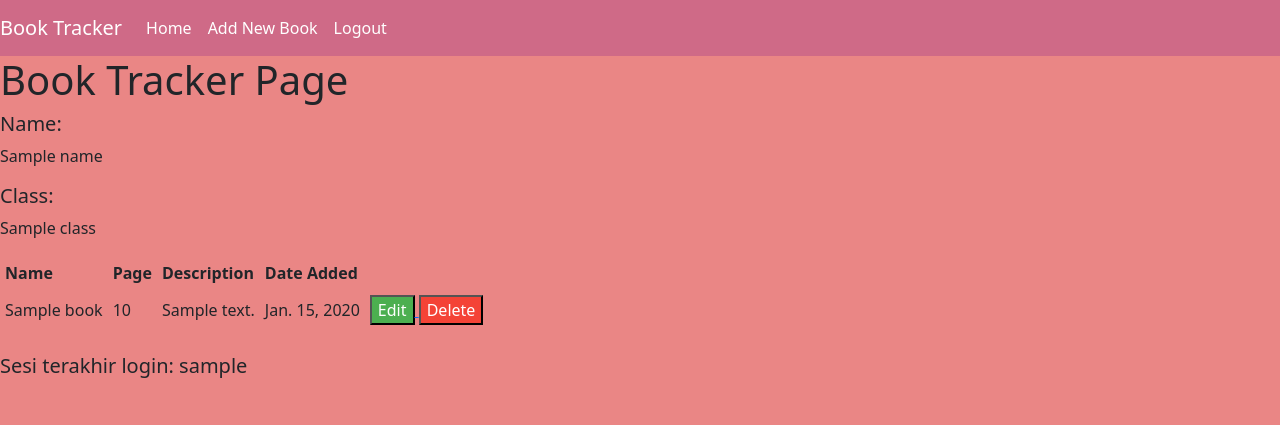
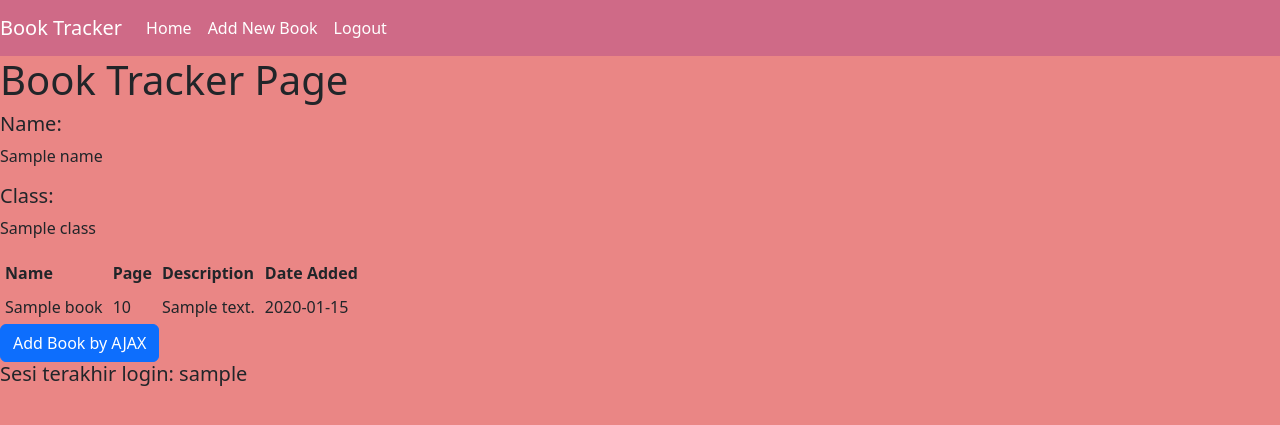
Before and after one commit to clvdyo/book-tracker, a Django app: template main/templates/main.html in a window 1280 px wide. Shown: the top 425 px of the page. Run offline with Django 5.2, Linux system fonts and the light colour scheme; tables that the repository leaves empty hold one stand-in row (values such as "Sample post"); the template is opened without the code that fills it: values that come from a table or form of the project are taken from there, most other values are stand-ins (such as "Sample title", 1, 10 or a date in 2020).

Commit message:
tutorial 5

```diff
--- a/main/templates/main.html
+++ b/main/templates/main.html
@@ -1,64 +1,5 @@
 {% extends 'base.html' %} {% block content %}
-<nav class="navbar navbar-expand-lg navbar-light bg-light]">
-  <a class="navbar-brand" href="#">Book Tracker</a>
-  <button class="navbar-toggler" type="button" data-toggle="collapse" data-target="#navbarSupportedContent" aria-controls="navbarSupportedContent" aria-expanded="false" aria-label="Toggle navigation">
-    <span class="navbar-toggler-icon"></span>
-  </button>
 
-  <div class="collapse navbar-collapse" id="navbarSupportedContent">
-    <ul class="navbar-nav mr-auto">
-      <li class="nav-item active">
-        <a class="nav-link" href="#">Home</a>
-      </li>
-      <li class="nav-item">
-        <a class="nav-link" href="{% url 'main:create_book' %}">Add New Book</a>
-      </li>
-      <li class="nav-item">
-        <a class="nav-link" href="{% url 'main:logout' %}">Logout</a> </li>
-    </ul>
-  </div>
-</nav>
-<h1>Book Tracker Page</h1>
-
-<h5>Name:</h5>
-<p>{{name}}</p>
-
-<h5>Class:</h5>
-<p>{{class}}</p>
-
-<table>
-  <tr>
-    <th>Name</th>
-    <th>Page</th>
-    <th>Description</th>
-    <th>Date Added</th>
-  </tr>
-
-  {% comment %} Berikut cara memperlihatkan data produk di bawah baris ini
-  {%endcomment %} {% for book in books %}
-  <tr>
-    <td>{{book.name}}</td>
-    <td>{{book.page}}</td>
-    <td>{{book.description}}</td>
-    <td>{{book.date_added}}</td>
-    <td>
-      <a href="{% url 'main:edit_book' book.pk %}">
-          <button class="btn-light">
-              Edit
-          </button>
-      </a>
-      <a href="{% url 'main:delete_book' book.pk %}">
-        <button class="btn-danger">
-            Delete
-        </button>
-      </a>
-    </td>
-  </tr>
-  {% endfor %}
-</table>
-
-<br />
-<h5>Sesi terakhir login: {{ last_login }}</h5>
 <style>
   body {
     background-color: #ea8685;
@@ -87,4 +28,116 @@
     color: white;
   }
 </style>
+
+<nav class="navbar navbar-expand-lg navbar-light bg-light]">
+  <a class="navbar-brand" href="#">Book Tracker</a>
+  <button class="navbar-toggler" type="button" data-toggle="collapse" data-target="#navbarSupportedContent" aria-controls="navbarSupportedContent" aria-expanded="false" aria-label="Toggle navigation">
+    <span class="navbar-toggler-icon"></span>
+  </button>
+
+  <div class="collapse navbar-collapse" id="navbarSupportedContent">
+    <ul class="navbar-nav mr-auto">
+      <li class="nav-item active">
+        <a class="nav-link" href="#">Home</a>
+      </li>
+      <li class="nav-item">
+        <a class="nav-link" href="{% url 'main:create_book' %}">Add New Book</a>
+      </li>
+      <li class="nav-item">
+        <a class="nav-link" href="{% url 'main:logout' %}">Logout</a> </li>
+    </ul>
+  </div>
+</nav>
+
+<h1>Book Tracker Page</h1>
+
+<h5>Name:</h5>
+<p>{{name}}</p>
+
+<h5>Class:</h5>
+<p>{{class}}</p>
+
+<table id="book_table"></table>
+
+<div class="modal fade" id="exampleModal" tabindex="-1" aria-labelledby="exampleModalLabel" aria-hidden="true">
+  <div class="modal-dialog">
+      <div class="modal-content">
+          <div class="modal-header">
+              <h1 class="modal-title fs-5" id="exampleModalLabel">Add New Book</h1>
+              <button type="button" class="btn-close" data-bs-dismiss="modal" aria-label="Close"></button>
+          </div>
+          <div class="modal-body">
+              <form id="form" onsubmit="return false;">
+                  {% csrf_token %}
+                  <div class="mb-3">
+                      <label for="name" class="col-form-label">Name:</label>
+                      <input type="text" class="form-control" id="name" name="name"></input>
+                  </div>
+                  <div class="mb-3">
+                      <label for="page" class="col-form-label">Page:</label>
+                      <input type="number" class="form-control" id="page" name="page"></input>
+                  </div>
+                  <div class="mb-3">
+                      <label for="description" class="col-form-label">Description:</label>
+                      <textarea class="form-control" id="description" name="description"></textarea>
+                  </div>
+              </form>
+          </div>
+          <div class="modal-footer">
+              <button type="button" class="btn btn-secondary" data-bs-dismiss="modal">Close</button>
+              <button type="button" class="btn btn-primary" id="button_add" data-bs-dismiss="modal">Add Book</button>
+          </div>
+      </div>
+  </div>
+</div>
+
+<button type="button" class="btn btn-primary" data-bs-toggle="modal" data-bs-target="#exampleModal">
+  Add Book by AJAX
+</button>
+
+<br />
+<h5>Sesi terakhir login: {{ last_login }}</h5>
+
+
+
+<script>
+  async function getBooks() {
+      return fetch("{% url 'main:show_json' %}").then((res) => res.json())
+  }
+  async function refreshBooks() {
+        document.getElementById("book_table").innerHTML = ""
+        const books = await getBooks()
+        let htmlString = `<tr>
+            <th>Name</th>
+            <th>Page</th>
+            <th>Description</th>
+            <th>Date Added</th>
+        </tr>`
+        books.forEach((item) => {
+            htmlString += `\n<tr>
+            <td>${item.fields.name}</td>
+            <td>${item.fields.page}</td>
+            <td>${item.fields.description}</td>
+            <td>${item.fields.date_added}</td>
+        </tr>`
+        })
+
+        document.getElementById("book_table").innerHTML = htmlString
+    }
+
+    refreshBooks()
+
+    function addBook() {
+        fetch("{% url 'main:add_book_ajax' %}", {
+            method: "POST",
+            body: new FormData(document.querySelector('#form'))
+        }).then(refreshBooks)
+
+        document.getElementById("form").reset()
+        return false
+    }
+
+    document.getElementById("button_add").onclick = addBook
+</script>
+
 {% endblock content %}
--- a/main/urls.py
+++ b/main/urls.py
@@ -1,5 +1,5 @@
 from django.urls import path
-from main.views import show_main, create_book, show_xml, show_json, show_xml_by_book_id, show_json_by_book_id, register, login_user, logout_user, edit_book, delete_book
+from main.views import show_main, create_book, show_xml, show_json, show_xml_by_book_id, show_json_by_book_id, register, login_user, logout_user, edit_book, delete_book, add_book_ajax
 
 app_name = 'main'
 
@@ -15,4 +15,5 @@ urlpatterns = [
     path('logout/', logout_user, name='logout'),
     path('edit-book/<int:book_id>', edit_book, name='edit_book'),
     path('delete/<int:book_id>', delete_book, name='delete_book'),
+    path('create-book-ajax/', add_book_ajax, name='add_book_ajax'),
 ]
--- a/main/views.py
+++ b/main/views.py
@@ -1,11 +1,12 @@
 from django.shortcuts import render, redirect
 from django.contrib.auth.forms import UserCreationForm
 from django.contrib.auth.decorators import login_required
+from django.views.decorators.csrf import csrf_exempt
 from django.contrib.auth import authenticate, login, logout
 from django.contrib import messages
 from main.forms import BookForm
 from main.models import Book
-from django.http import HttpResponse, HttpResponseRedirect
+from django.http import HttpResponse, HttpResponseRedirect, HttpResponseNotFound
 from django.core import serializers
 from django.urls import reverse
 import datetime
@@ -107,3 +108,18 @@ def delete_book(request, book_id):
     book.delete()
     # Kembali ke halaman awal
     return HttpResponseRedirect(reverse('main:show_main'))
+
+@csrf_exempt
+def add_book_ajax(request):
+    if request.method == 'POST':
+        name = request.POST.get("name")
+        page = request.POST.get("page")
+        description = request.POST.get("description")
+        user = request.user
+
+        new_book = Book(name=name, page=page, description=description, user=user)
+        new_book.save()
+
+        return HttpResponse(b"CREATED", status=201)
+
+    return HttpResponseNotFound()
```
